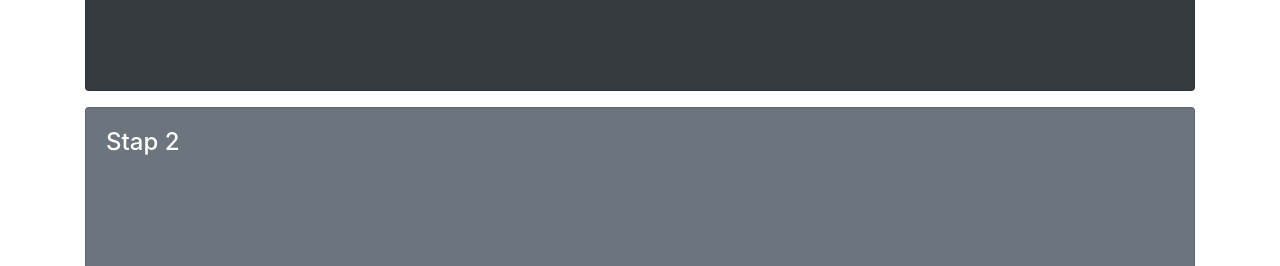
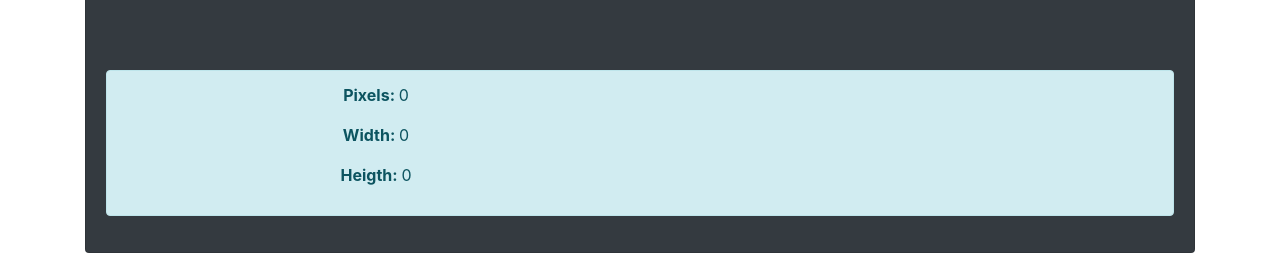
Before and after one commit to BerndVertommen/greyscaler, a Nuxt app in the folder greyscaler/: page / in a window 1280 px wide. Shown: the part 367-633 px from the top of the page. Built offline with nearby package versions, Linux system fonts and the light colour scheme.

Commit message:
leftovers

```diff
--- a/greyscaler/index.d.ts
+++ b/greyscaler/index.d.ts
@@ -1,3 +1,5 @@
 declare module "image-filter-grayscale";
 declare module "image-filter-core";
 declare module "chart.js";
+declare module "get-pixels";
+declare module "convert-array-to-csv";
--- a/greyscaler/nuxt.config.js
+++ b/greyscaler/nuxt.config.js
@@ -1,6 +1,6 @@
 export default {
   // Disable server-side rendering: https://go.nuxtjs.dev/ssr-mode
-  // ssr: false,
+  ssr: false,
   target: "static",
 
   // Global page headers: https://go.nuxtjs.dev/config-head
--- a/greyscaler/package.json
+++ b/greyscaler/package.json
@@ -12,9 +12,12 @@
     "bootstrap": "^4.6.0",
     "bootstrap-vue": "^2.21.2",
     "chart.js": "^3.2.1",
+    "convert-array-to-csv": "^2.0.0",
     "core-js": "^3.9.1",
+    "get-pixels": "^3.3.2",
     "image-filter-grayscale": "^1.0.1",
     "nuxt": "^2.15.3",
+    "paper": "^0.12.15",
     "vue-class-component": "^7.2.6",
     "vue-property-decorator": "^9.1.2",
     "vuebars": "^0.1.8",
--- a/greyscaler/pages/index.vue
+++ b/greyscaler/pages/index.vue
@@ -29,11 +29,27 @@
           <h6>Image preview:</h6>
           <div class="image-with-overflow">
             <b-img
+              id="selectedImageId"
               :src="selectedImagePath"
               fluid
               alt="Geen bestand geselecteerd"
               ref="selectedImageRef"
             ></b-img>
+          </div>
+          <div>
+            <b-alert show variant="info">
+              <b-row>
+                <b-col cols="6">
+                  <p><strong>Pixels: </strong> {{ pixelCount }}</p>
+                </b-col>
+              </b-row>
+              <b-row>
+                <b-col cols="6">
+                  <p><strong>Width: </strong> {{ imageWidth }}</p>
+                  <p><strong>Heigth: </strong> {{ imageHeigth }}</p>
+                </b-col>
+              </b-row>
+            </b-alert>
           </div>
         </b-card>
       </b-col>
@@ -47,7 +63,7 @@
           title="Stap 2"
         >
           <div class="image-with-overflow">
-            <b-img ref="greyScaledImage"></b-img>
+            <b-img ref="greyScaledImage" :src="greyImageSrc"></b-img>
           </div>
         </b-card>
       </b-col>
@@ -65,6 +81,13 @@
       <b-col cols="12">
         <b-card class="mt-3" bg-variant="secondary" title="Stap 4">
           <div v-if="scaleRay.length > 0">
+            <b-row align-h="end">
+              <b-col cols="auto">
+                <b-button variant="primary" @click="convertScaledRayToCSv"
+                  >Save As Csv</b-button
+                >
+              </b-col>
+            </b-row>
             <div v-for="(item, index) in scaleRay" :key="index">
               <span>Grijswaarde: {{ index }}: {{ item }}</span>
             </div>
@@ -81,6 +104,10 @@ import { BImg } from "bootstrap-vue";
 import imageGrayscale from "image-filter-grayscale";
 import imageFilterCore from "image-filter-core";
 import ScaleChart from "../components/ScaleChart.vue";
+import getPixels from "get-pixels";
+import { convertArrayToCSV } from "convert-array-to-csv";
+import paper from "paper";
+import { Raster, view } from "paper/dist/paper-core";
 
 @Component({
   components: {
@@ -90,8 +117,24 @@ import ScaleChart from "../components/ScaleChart.vue";
 export default class HomePage extends Vue {
   selectedFile: File | null = null;
   selectedImagePath: string = "";
+  greyImageSrc: string = "";
 
   scaleRay: number[] = [];
+
+  pixelCount: number = 0;
+
+  get imageWidth(): number {
+    if (this.selectedImageRef && this.selectedImageRef.width) {
+      return this.selectedImageRef.width;
+    }
+    return 0;
+  }
+  get imageHeigth(): number {
+    if (this.selectedImageRef && this.selectedImageRef.height) {
+      return this.selectedImageRef.height;
+    }
+    return 0;
+  }
 
   @Ref()
   selectedImageRef!: BImg;
@@ -100,17 +143,35 @@ export default class HomePage extends Vue {
   greyScaledImage!: BImg;
 
   onFileSelected(file: File): void {
+    this.selectedImagePath = URL.createObjectURL(file);
+
     // console.log(file);
-    this.selectedImagePath = URL.createObjectURL(file);
 
     setTimeout(() => {
       console.log("Image selected");
+      this.doPaperStuff(file);
+
+      getPixels(this.selectedImageRef.src, (error: any, pixels: any) => {
+        if (error) {
+          console.log("Error getting pixels");
+          return;
+        }
+        this.pixelCount = pixels.data.length;
+        console.log(pixels);
+      });
       this.imageToGreyScale();
     }, 1000);
+  }
+  doPaperStuff(file: File) {
+    var raster = new Raster(this.selectedImageRef.id);
+    raster.position = view.center;
+    raster.scale(0.5);
+    raster.rotate(45);
   }
 
   imageToGreyScale(): void {
     console.log(this.selectedImageRef);
+
     const element = this.selectedImageRef as any;
     // const element = document.createElement("img");
     // element.setAttribute("src", this.selectedImagePath);
@@ -127,12 +188,11 @@ export default class HomePage extends Vue {
       );
       imageGrayscale(imageData, 1).then((result: any) => {
         console.log(result);
+        // this.greyScaledImage = new BImg();
+        const canvasUrl = imageFilterCore.convertImageDataToCanvasURL(result);
+        // this.greyScaledImage.setAttribute("src", canvasUrl);
+        this.greyImageSrc = canvasUrl;
         this.fillGreyScaleRay(result.data);
-        // this.greyScaledImage = new BImg();
-        this.greyScaledImage.setAttribute(
-          "src",
-          imageFilterCore.convertImageDataToCanvasURL(result)
-        );
       });
     }
   }
@@ -143,12 +203,46 @@ export default class HomePage extends Vue {
       newRay.push(0);
     }
 
+    //count greyScale occurence
     for (let index = 0; index < resultDataRay.length; index++) {
       const greyScaleValue = resultDataRay[index];
+      if (greyScaleValue > 256) {
+        console.log("Value exeeding grayscale: " + greyScaleValue);
+      }
       newRay[greyScaleValue] = newRay[greyScaleValue] + 1;
     }
 
     this.scaleRay = newRay;
+  }
+
+  convertScaledRayToCSv(): void {
+    const jsonRay = [];
+    for (let index = 0; index < this.scaleRay.length; index++) {
+      const element = this.scaleRay[index];
+      var propname = `value`;
+      var obj: any = {};
+      obj["index"] = index;
+      obj[propname] = element;
+      jsonRay.push(obj);
+    }
+
+    const csv = convertArrayToCSV(jsonRay);
+    this.saveFile(csv);
+    // this.saveFile(this.scaleRay);
+  }
+
+  saveFile(array: any): void {
+    const data = array;
+    // const data = JSON.stringify(array);
+    const blob = new Blob([data], { type: "text/csv" });
+    const e = document.createEvent("MouseEvents"),
+      a = document.createElement("a");
+    a.download = "grayscaler.csv";
+    a.href = window.URL.createObjectURL(blob);
+    a.dataset.downloadurl = ["text/csv", a.download, a.href].join(":");
+    e.initEvent("click", true, false);
+    // , window, 0, 0, 0, 0, 0, false, false, false, false, 0, null
+    a.dispatchEvent(e);
   }
 }
 </script>
```
Also changed, not shown: 2 other files (tests, documents, lock files or other folders).
